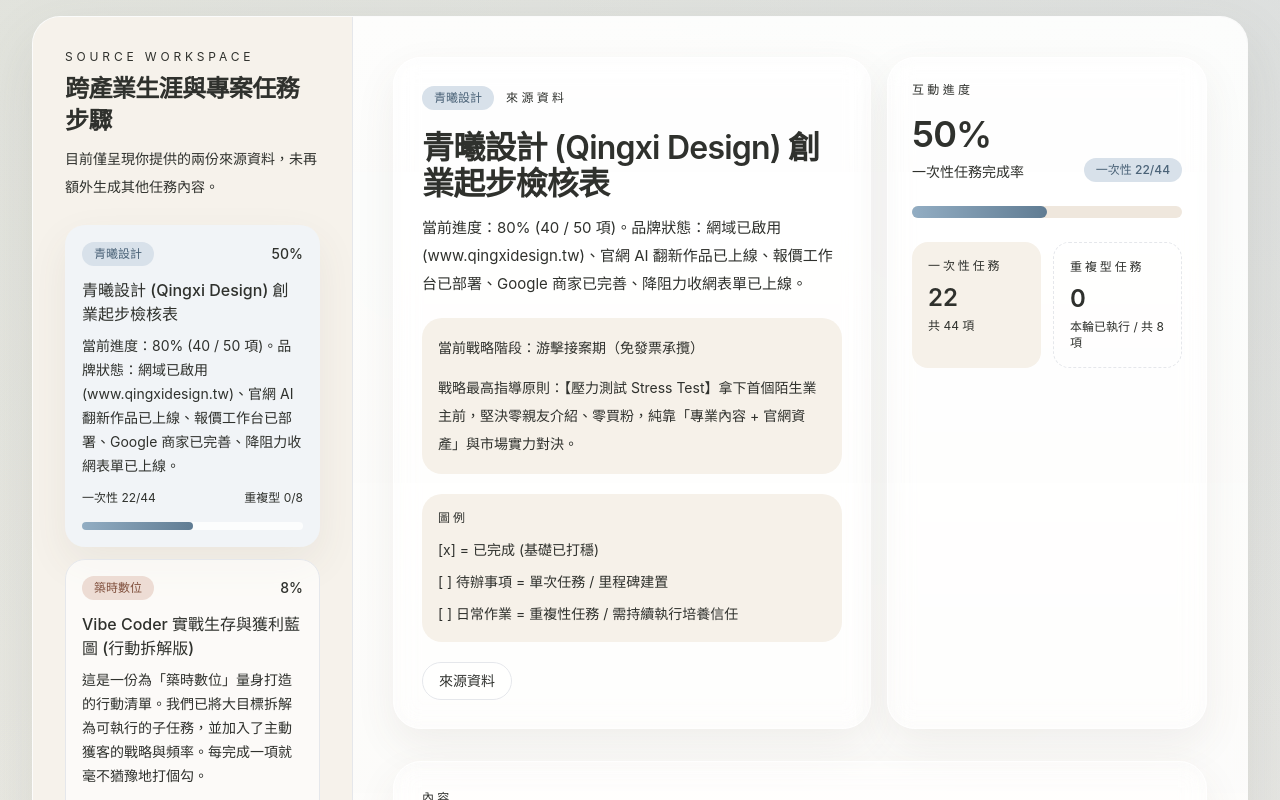
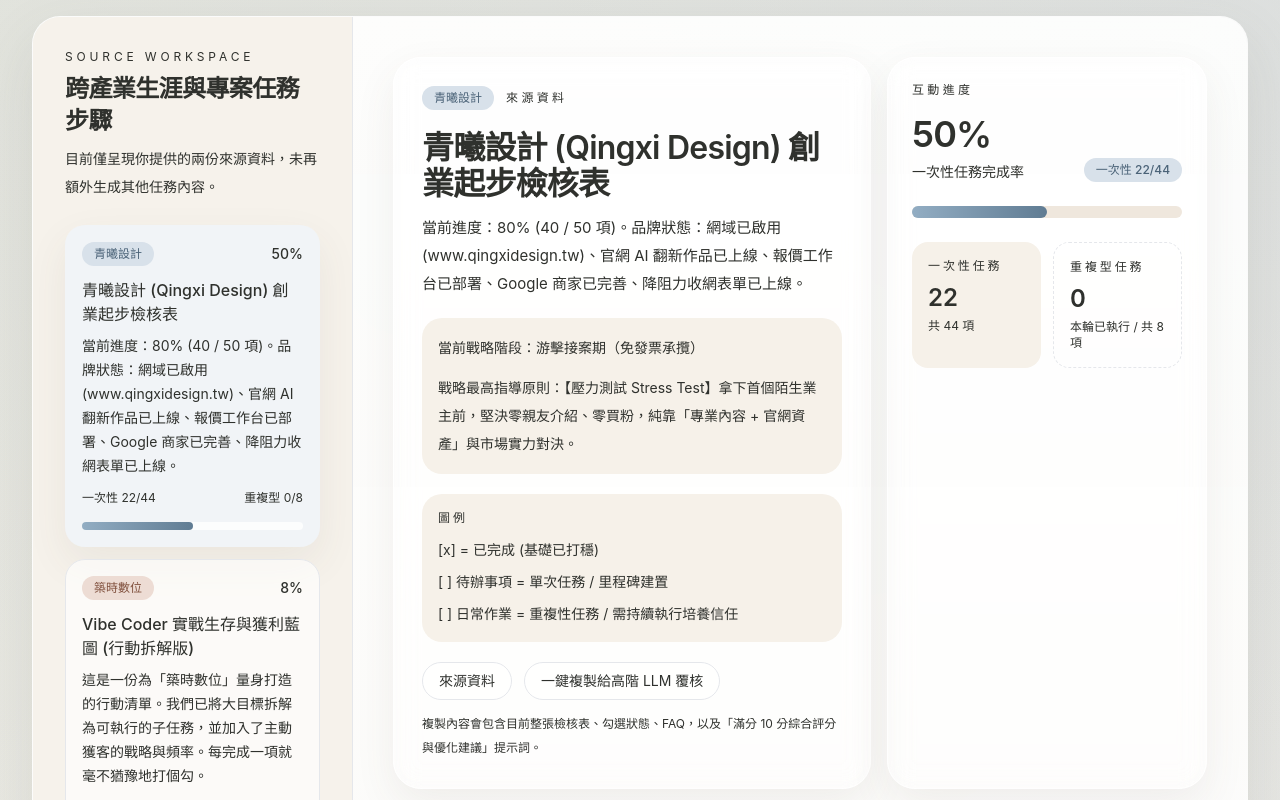
Before and after one commit to differ505-prog/cross-industry-career-planner, a Next.js app: page / in a window 1280 px wide. Shown: the top 800 px of the page. Built offline with nearby package versions, Linux system fonts and the light colour scheme.

Commit message:
feat: add llm review copy action

```diff
--- a/src/components/career-planner-app.tsx
+++ b/src/components/career-planner-app.tsx
@@ -50,6 +50,7 @@
 }
 
 type WorkflowMap = Record<string, WorkflowProject>;
+type CopyState = "idle" | "success" | "error";
 
 const industries = industriesData as Industry[];
 const workflows = workflowsData as WorkflowMap;
@@ -144,9 +145,107 @@
 
 const defaultCompletionMap = buildDefaultCompletionMap();
 
+function itemStateLabel(item: ChecklistItem, completedTasks: Record<string, boolean>) {
+  const checked = Boolean(completedTasks[item.id]);
+  return item.status === "recurring"
+    ? checked
+      ? "本輪已執行"
+      : "待執行"
+    : checked
+      ? "已完成"
+      : "未完成";
+}
+
+function itemTypeLabel(item: ChecklistItem) {
+  return item.status === "recurring" ? "重複型任務" : "一次性任務";
+}
+
+function formatChecklistItems(items: ChecklistItem[], completedTasks: Record<string, boolean>, depth = 0): string[] {
+  return items.flatMap((item) => {
+    const prefix = `${"  ".repeat(depth)}-`;
+    const lines = [
+      `${prefix} ${item.title}`,
+      `${"  ".repeat(depth + 1)}類型：${itemTypeLabel(item)}`,
+      `${"  ".repeat(depth + 1)}狀態：${itemStateLabel(item, completedTasks)}`,
+    ];
+
+    if (item.children?.length) {
+      lines.push(...formatChecklistItems(item.children, completedTasks, depth + 1));
+    }
+
+    return lines;
+  });
+}
+
+function buildReviewPrompt({
+  industry,
+  workflow,
+  completedTasks,
+  stats,
+}: {
+  industry: Industry;
+  workflow: WorkflowProject;
+  completedTasks: Record<string, boolean>;
+  stats: ReturnType<typeof buildStats>;
+}) {
+  const lines = [
+    "請你扮演高階顧問 / 高階 LLM 審核者，針對以下檢核表做全面覆核。",
+    "",
+    "請完成以下任務：",
+    "1. 先給這份檢核表一個綜合評分，滿分 10 分，可出現小數點一位。",
+    "2. 說明評分理由，至少涵蓋：完整性、可執行性、商業可行性、優先順序、風險控制。",
+    "3. 點出目前檢核表的盲點、缺漏、重複或順序不合理之處。",
+    "4. 提出具體優化建議，並依高優先、中優先、低優先排序。",
+    "5. 如果你認為有些項目應該改成一次性任務、重複型任務，或反過來，也請直接指出。",
+    "6. 最後輸出一版「建議調整後的檢核表架構摘要」。",
+    "",
+    "請用繁體中文回答，內容務必務實、直接、可執行。",
+    "",
+    `檢核表名稱：${industry.name}`,
+    `概述：${industry.overview}`,
+    "",
+    "補充說明：",
+    ...(industry.details.length > 0 ? industry.details.map((detail) => `- ${detail}`) : ["- 無"]),
+    "",
+    "圖例：",
+    ...(industry.legend.length > 0 ? industry.legend.map((line) => `- ${line}`) : ["- 無"]),
+    "",
+    "來源連結：",
+    ...(industry.resourceLinks.length > 0
+      ? industry.resourceLinks.map((link) => `- ${link.label}：${link.url}`)
+      : ["- 無"]),
+    "",
+    "目前進度摘要：",
+    `- 一次性任務完成率：${stats.oneTimeRate}% (${stats.oneTimeDone}/${stats.oneTimeTotal})`,
+    `- 重複型任務本輪已執行：${stats.recurringDone}/${stats.recurringTotal}`,
+    "",
+    "完整檢核表內容：",
+  ];
+
+  workflow.sections.forEach((section, index) => {
+    lines.push("");
+    lines.push(`階段 ${index + 1}：${section.title}`);
+    if (section.summary) {
+      lines.push(`摘要：${section.summary}`);
+    }
+    lines.push(...formatChecklistItems(section.items, completedTasks));
+  });
+
+  if (workflow.faq.length > 0) {
+    lines.push("", "FAQ：");
+    workflow.faq.forEach((faq, index) => {
+      lines.push(`${index + 1}. ${faq.question}`);
+      lines.push(`   ${faq.answer}`);
+    });
+  }
+
+  return lines.join("\n");
+}
+
 export function CareerPlannerApp() {
   const [selectedIndustryId, setSelectedIndustryId] = useState(industries[0]?.id ?? "");
   const [completedTasks, setCompletedTasks] = useState<Record<string, boolean>>(defaultCompletionMap);
+  const [copyState, setCopyState] = useState<CopyState>("idle");
 
   useEffect(() => {
     const saved = window.localStorage.getItem(STORAGE_KEY);
@@ -200,6 +299,37 @@
       ...current,
       [taskId]: !current[taskId],
     }));
+  };
+
+  const handleCopyForReview = async () => {
+    const reviewPrompt = buildReviewPrompt({
+      industry: selectedIndustry,
+      workflow: selectedWorkflow,
+      completedTasks,
+      stats,
+    });
+
+    try {
+      if (navigator.clipboard?.writeText) {
+        await navigator.clipboard.writeText(reviewPrompt);
+      } else {
+        const textarea = document.createElement("textarea");
+        textarea.value = reviewPrompt;
+        textarea.setAttribute("readonly", "");
+        textarea.style.position = "absolute";
+        textarea.style.left = "-9999px";
+        document.body.appendChild(textarea);
+        textarea.select();
+        document.execCommand("copy");
+        document.body.removeChild(textarea);
+      }
+
+      setCopyState("success");
+      window.setTimeout(() => setCopyState("idle"), 2200);
+    } catch {
+      setCopyState("error");
+      window.setTimeout(() => setCopyState("idle"), 2200);
+    }
   };
 
   return (
@@ -317,7 +447,28 @@
                         {link.label}
                       </a>
                     ))}
+                    <button
+                      type="button"
+                      onClick={handleCopyForReview}
+                      className={[
+                        "rounded-full px-4 py-2 text-sm transition",
+                        copyState === "success"
+                          ? `${selectedTheme.soft} ${selectedTheme.text} border ${selectedTheme.border}`
+                          : copyState === "error"
+                            ? "border border-red-200 bg-red-50 text-red-600"
+                            : "border border-stone-200 bg-white/80 text-stone-700 hover:-translate-y-0.5 hover:border-stone-300 hover:bg-white",
+                      ].join(" ")}
+                    >
+                      {copyState === "success"
+                        ? "已複製覆核內容"
+                        : copyState === "error"
+                          ? "複製失敗，請重試"
+                          : "一鍵複製給高階 LLM 覆核"}
+                    </button>
                   </div>
+                  <p className="mt-3 text-xs leading-6 text-stone-500">
+                    複製內容會包含目前整張檢核表、勾選狀態、FAQ，以及「滿分 10 分綜合評分與優化建議」提示詞。
+                  </p>
                 </div>
 
                 <div className="rounded-[28px] border border-white/80 bg-white/72 p-6 shadow-soft backdrop-blur-md">
```
